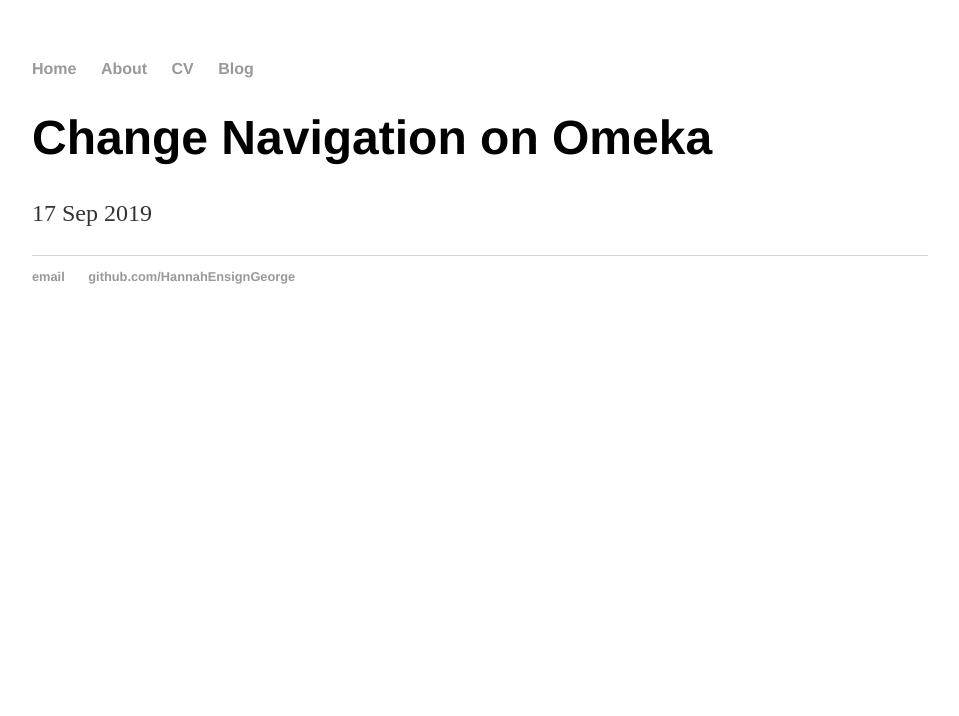
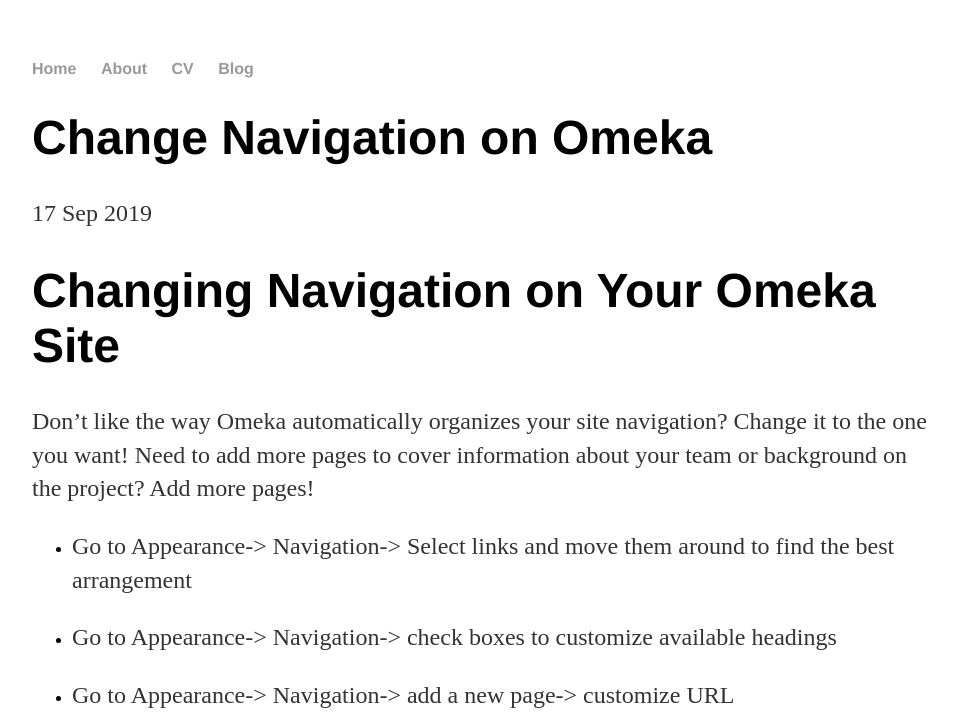
Before and after one commit to HannahEnsignGeorge/HannahEnsignGeorge.github.io, a Jekyll site: the page built from _posts/2019-09-17-Change-Navigation-On-Omeka.md, in a window 1280 px wide. Shown: the top 716 px of the page, without its empty margins (160-1119 px from the left). Built offline with Jekyll 4.4.1, drawn with Linux system fonts in a browser that asks for light colours; grey boxes are pictures that could not be loaded.

Commit message:
Update 2019-09-17-Change-Navigation-On-Omeka.md

```diff
--- a/_posts/2019-09-17-Change-Navigation-On-Omeka.md
+++ b/_posts/2019-09-17-Change-Navigation-On-Omeka.md
@@ -3,3 +3,15 @@
 title: "Change Navigation on Omeka"
 date: 2019-09-17
 ---
+# Changing Navigation on Your Omeka Site #
+
+Don't like the way Omeka automatically organizes your site navigation? Change it to the one you want!
+Need to add more pages to cover information about your team or background on the project? Add more pages!
+
+* Go to Appearance-> Navigation-> Select links and move them around to find the best arrangement
+
+* Go to Appearance-> Navigation-> check boxes to customize available headings
+
+* Go to Appearance-> Navigation-> add a new page-> customize URL
+
+![image](https://user-images.githubusercontent.com/54911846/65055998-2563ad80-d93e-11e9-9603-620a8661d72b.png)
```
